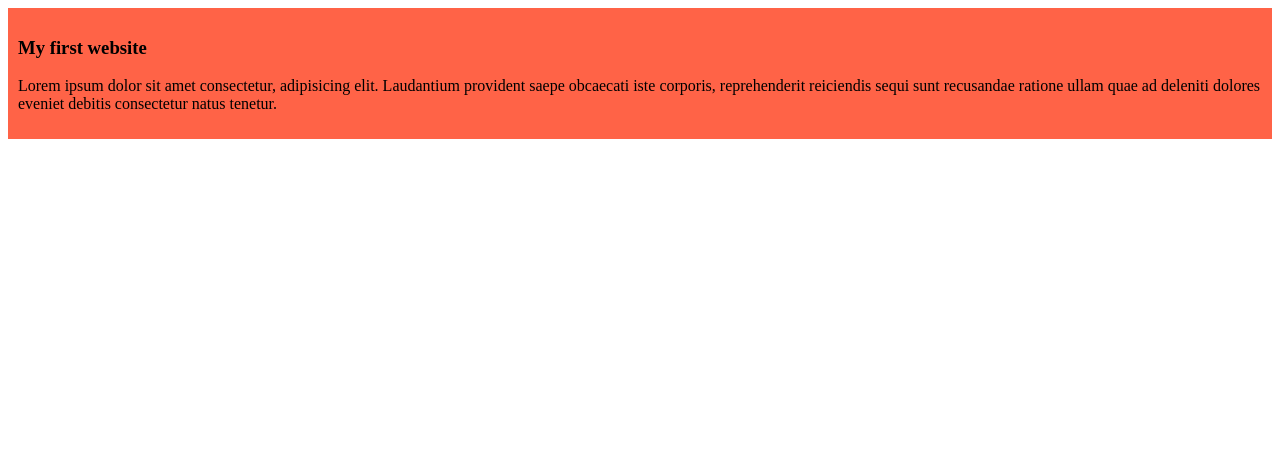
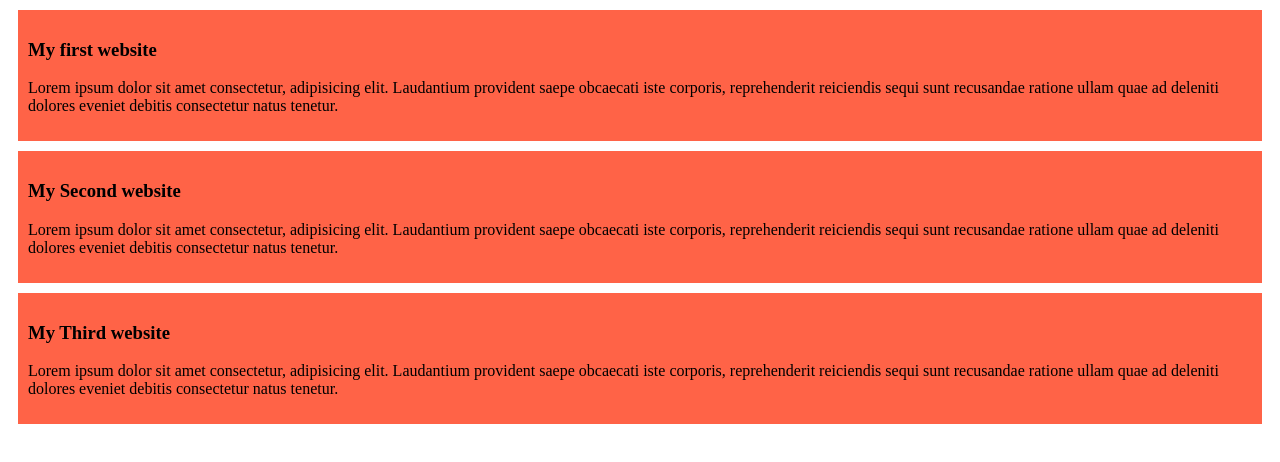
Before and after one commit to siddique-electricaleng/my-simple-website, a plain HTML site: page index.html in a window 1280 px wide. Drawn offline with Linux system fonts and the light colour scheme.

Commit message:
added the second and third blog

```diff
--- a/index.html
+++ b/index.html
@@ -16,5 +16,23 @@
         consectetur natus tenetur.
       </p>
     </div>
+    <div>
+      <h3>My Second website</h3>
+      <p>
+        Lorem ipsum dolor sit amet consectetur, adipisicing elit. Laudantium
+        provident saepe obcaecati iste corporis, reprehenderit reiciendis sequi
+        sunt recusandae ratione ullam quae ad deleniti dolores eveniet debitis
+        consectetur natus tenetur.
+      </p>
+    </div>
+    <div>
+      <h3>My Third website</h3>
+      <p>
+        Lorem ipsum dolor sit amet consectetur, adipisicing elit. Laudantium
+        provident saepe obcaecati iste corporis, reprehenderit reiciendis sequi
+        sunt recusandae ratione ullam quae ad deleniti dolores eveniet debitis
+        consectetur natus tenetur.
+      </p>
+    </div>
   </body>
 </html>
--- a/styles/blog.css
+++ b/styles/blog.css
@@ -1,4 +1,5 @@
 div{
     background-color: tomato;
     padding: 10px;
+    margin: 10px;
 }
```
